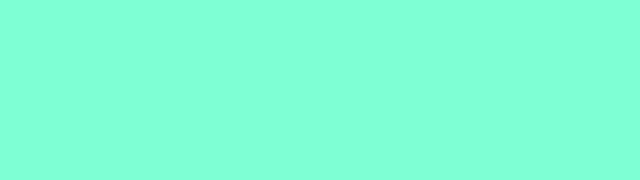
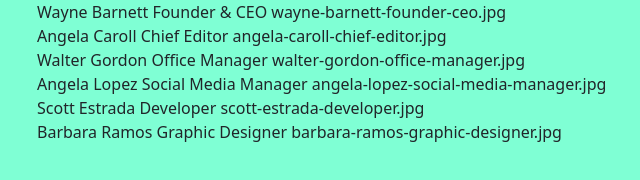
Before and after one commit to francescoP02/js-our-team, a plain HTML site: page index.html in a window 1280 px wide. Shown: the whole page, without its empty margins (45-685 px from the left). Drawn offline with nearby package versions, Linux system fonts and the light colour scheme.

Commit message:
Added Milestone2

```diff
--- a/index.html
+++ b/index.html
@@ -17,6 +17,10 @@
 </head>
 <body>
 
+    <div id="mycontainer" class="container">
+
+    </div>
+
     <!-- SCRIPT -->
 
     <script type="text/javascript" src="js/script.js"></script>
--- a/js/script.js
+++ b/js/script.js
@@ -48,4 +48,7 @@ const team = [
 for (let i = 0; i < team.length; i++) {
     const peopleInfo = team[i];
     console.log(peopleInfo);
+    newElem = document.createElement("div");
+    newElem.innerHTML = peopleInfo.name + " " + peopleInfo.role + " " + peopleInfo.image;
+    document.getElementById("mycontainer").appendChild(newElem);
 }
```
